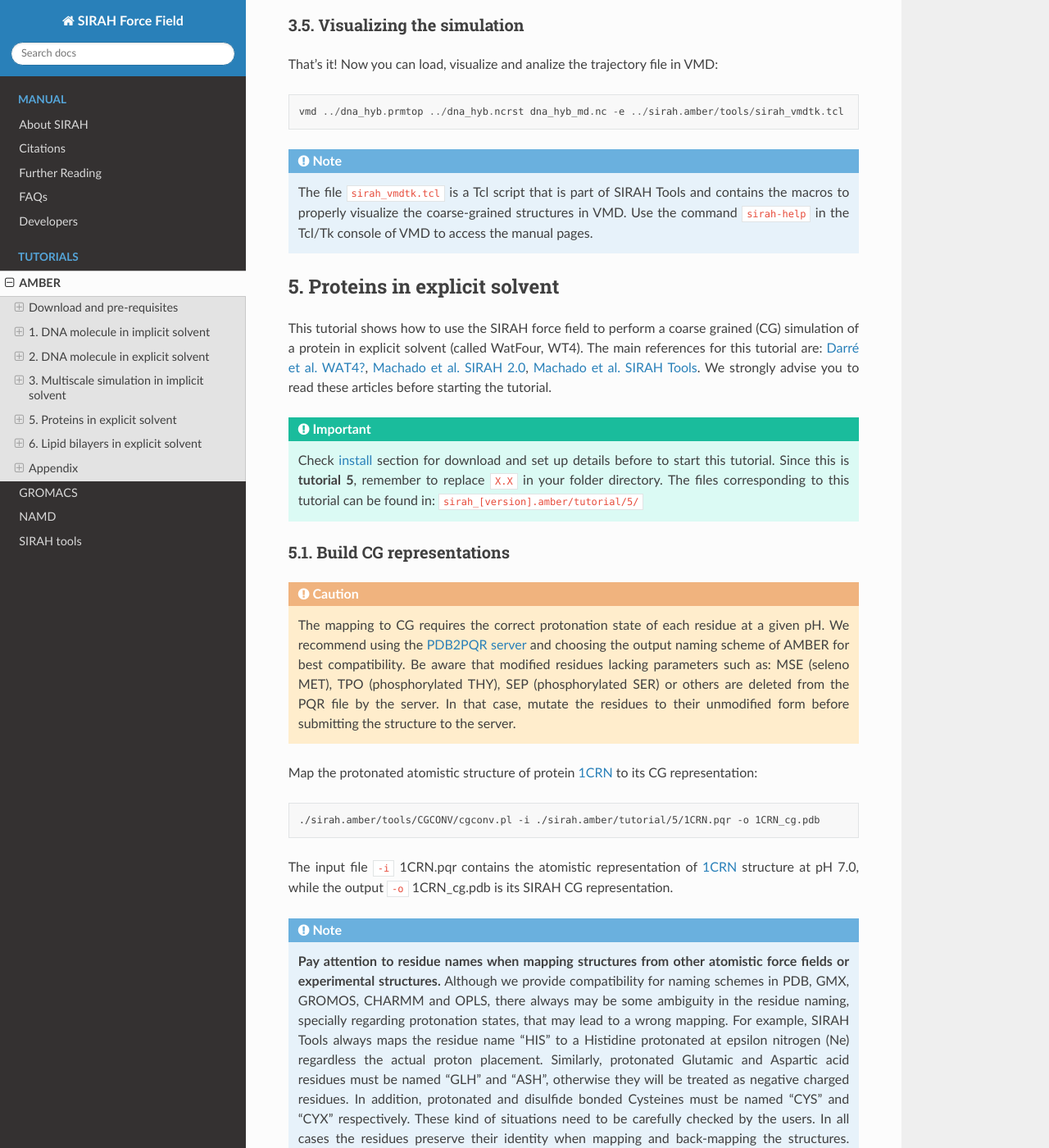
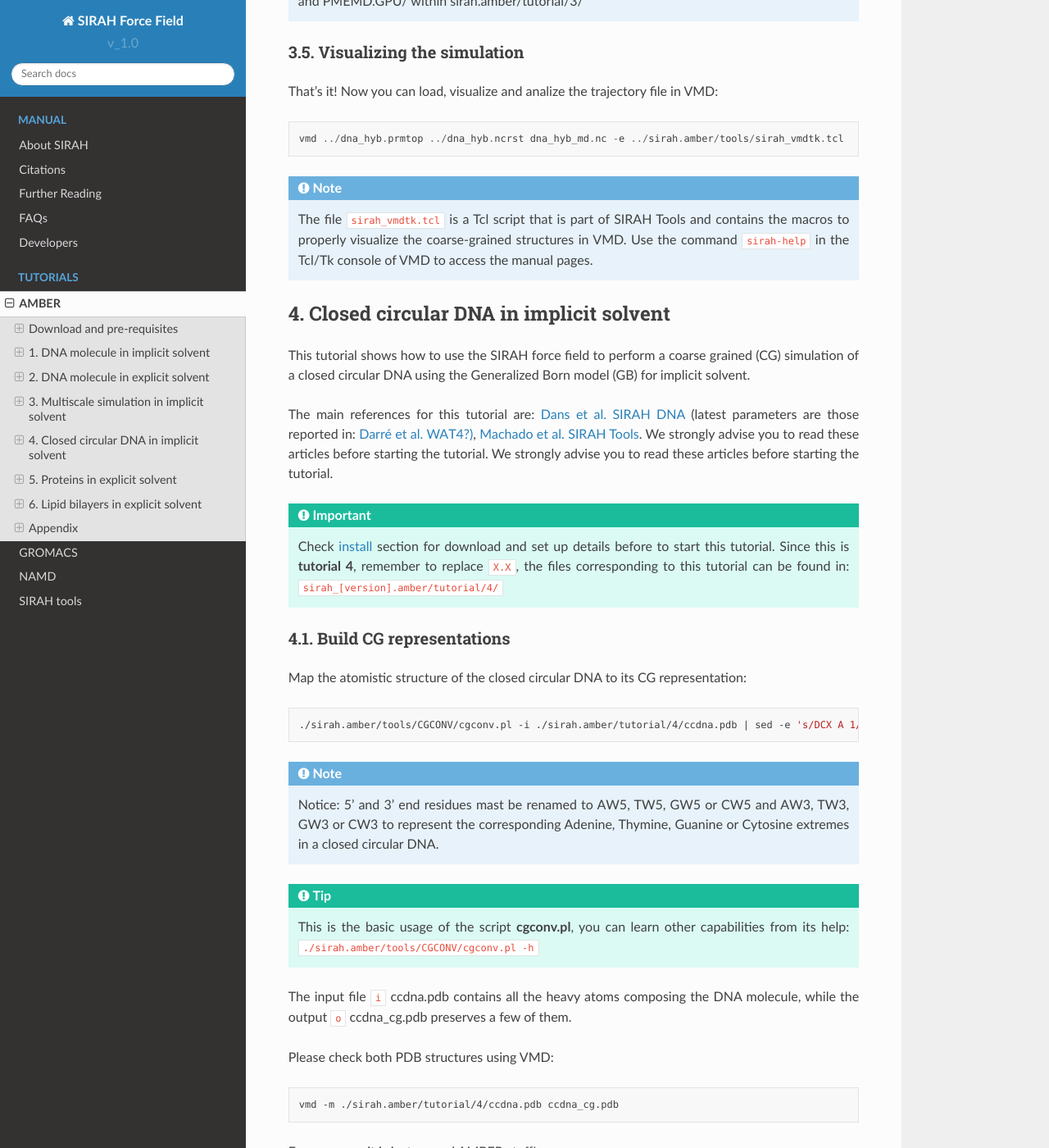
Before and after one commit to SIRAHFF/documentation, a Sphinx documentation site: the page built from docs/source/Tutorials.rst, in a window 1280 px wide and 1400 px high, scrolled down 12146 px. Shown: the whole window at 82% size. Built offline with Sphinx 7.4.7 and the Read the Docs theme 2.0.0, drawn with Linux system fonts in a browser that asks for light colours; some of the changed text lies outside the part shown.

Commit message:
tutorial 4 amber

```diff
--- a/docs/source/AMBER/Tutorial-3.rst
+++ b/docs/source/AMBER/Tutorial-3.rst
@@ -9,10 +9,8 @@ Generalized Born model (GB).
 The main references for this tutorial are: `All-atoms/CG DNA <https://pubs.rsc.org/en/Content/ArticleLanding/2011/CP/c1cp21248f>`_ and `SIRAH Tools <https://academic.oup.com/bioinformatics/article/32/10/1568/1743152>`_. We strongly advise you to read these articles before starting the tutorial.
 
 
-.. figure:: ../../images/Tuto3.jpeg
-   :align: center
-   :width: 100%
-
+.. figure:: /../images/Tuto3.png
+   :alt: map to buried treasure
 
    **Figure 1.** Promoter region of HIV-1. The TATA box is highlighted in orange, while base pairs at 0.7nm of TBP are colored in yellow.
 
--- /dev/null
+++ b/docs/source/AMBER/Tutorial-4.rst
@@ -0,0 +1,150 @@
+This tutorial shows how to use the SIRAH force field to perform a coarse grained (CG) simulation of a
+closed circular DNA using the Generalized Born model (GB) for implicit solvent.
+
+The main references for this tutorial are: `Dans et al. SIRAH DNA <https://pubs.acs.org/doi/abs/10.1021/ct900653p>`_ (latest parameters are those reported in: `Darré et al. WAT4?) <https://pubs.acs.org/doi/abs/10.1021/ct100379f>`_, `Machado et al. SIRAH Tools <https://academic.oup.com/bioinformatics/article/32/10/1568/1743152>`_. We strongly advise you to read these articles before starting the tutorial.  We strongly advise you to read these articles before starting the tutorial.
+
+.. important::
+
+    Check :ref:`install <Download amber>` section for download and set up details before to start this tutorial.
+    Since this is **tutorial 4**, remember to replace ``X.X``, the files corresponding to this tutorial can be found in: ``sirah_[version].amber/tutorial/4/``
+
+
+4.1. Build CG representations
+______________________________
+
+Map the atomistic structure of the closed circular DNA to its CG representation:
+
+.. code-block:: bash
+
+   ./sirah.amber/tools/CGCONV/cgconv.pl -i ./sirah.amber/tutorial/4/ccdna.pdb | sed -e 's/DCX A 1/CW5 A 1/'  -e 's/DCX B 1/CW5 B 1/' -e 's/DGX A 100/GW3 A 100/' -e 's/DGX B 100/GW3 B 100/' > ccdna_cg.pdb
+
+.. note::
+
+	Notice: 5' and 3' end residues mast be renamed to AW5, TW5, GW5 or CW5 and AW3, TW3, GW3 or CW3 to represent the corresponding Adenine, Thymine, Guanine or Cytosine extremes in a closed circular DNA.
+
+.. tip::
+
+    This is the basic usage of the script **cgconv.pl**, you can learn other capabilities from its help:
+    ``./sirah.amber/tools/CGCONV/cgconv.pl -h``
+
+The input file ``i`` ccdna.pdb contains all the heavy atoms composing the DNA molecule, while the output ``o`` ccdna_cg.pdb preserves a few of them.
+
+Please check both PDB structures using VMD:
+
+.. code-block:: bash
+
+	vmd -m ./sirah.amber/tutorial/4/ccdna.pdb ccdna_cg.pdb
+
+From now on it is just normal AMBER stuff!
+
+4.2. Prepare LEaP
+__________________
+
+Use a text editor to create the file ``gensystem.leap`` including the following lines:
+
+.. code-block:: console
+
+	# Load SIRAH force field
+	addPath ./sirah.amber
+	source leaprc.sirah
+
+	# Load model
+	dna = loadpdb ccdna_cg.pdb
+
+	# Make a covalent closed circular DNA
+	bond dna.1.PX dna.100.C1X
+	bond dna.101.PX dna.200.C1X
+
+	# Save Parms
+	saveAmberParmNetcdf dna ccdna_cg.prmtop ccdna_cg.ncrst
+
+	# EXIT
+	quit
+
+4.3. Run LEaP
+______________
+
+Run the LEAP application to generate the molecular topology and initial coordinate files:
+
+.. code-block:: bash
+
+    tleap -f gensystem.leap
+
+.. caution::
+
+    Warning messages about long, triangular or square bonds in ``leap.log`` file are fine and
+    expected due to the CG topology.
+
+This should create a topology file ``ccdna_cg.prmtop`` and a coordinate file ``ccdna_cg.ncrst``.
+
+Use VMD to check how the CG model looks like:
+
+.. code-block::
+
+	vmd ccdna_cg.prmtop ccdna_cg.ncrst -e ./sirah.amber/tools/sirah_vmdtk.tcl
+
+
+.. tip::
+
+    VMD assigns default radius to unknown atom types, the script ``sirah_vmdtk.tcl`` sets the right
+    ones. It also provides a kit of useful selection macros, coloring methods and backmapping utilities.
+    Use the command ``sirah_help`` in the Tcl/Tk console of VMD to access the manual pages.
+
+4.4. Run the simulation
+________________________
+
+Make a new folder for the run:
+
+.. code-block:: bash
+
+    mkdir -p run; cd run
+
+The folder ``sirah.amber/tutorial/4/CPU`` contains typical input files for energy minimization (``em_GB.in``), equilibration (``eq_GB.in``) and production (``md_GB.in``) runs. Please check carefully the input flags
+therein.
+
+.. tip::
+
+    **Some flags used in AMBER**
+
+   - ``sander``: The AMBER program for molecular dynamics simulations.
+   - ``-i``: Input file.
+   - ``-o``: Output file.
+   - ``-p``: Parameter/topology file.
+   - ``-c``: Coordinate file.
+   - ``-r``: Restart file.
+   - ``-x``: Trajectory file.
+
+**Energy Minimization:**
+
+.. code-block:: bash
+
+	sander -O -i ../sirah.amber/tutorial/4/CPU/em_GB.in -p ../ccdna_cg.prmtop -c ../ccdna_cg.ncrst -o ccdna_cg_em.out -r ccdna_cg_em.ncrst &
+
+**Equilibration:**
+
+.. code-block:: bash
+
+	sander -O -i ../sirah.amber/tutorial/4/CPU/eq_GB.in -p ../ccdna_cg.prmtop -c ccdna_cg_em.ncrst -o ccdna_cg_eq.out -r ccdna_cg_eq.ncrst -x ccdna_cg_eq.nc &
+
+**Production (100ns):**
+
+.. code-block:: bash
+
+	sander -O -i ../sirah.amber/tutorial/4/CPU/md_GB.in -p ../ccdna_cg.prmtop -c ccdna_cg_eq.ncrst -o ccdna_cg_md.out -r ccdna_cg_md.ncrst -x ccdna_cg_md.nc &
+
+.. note::
+
+    You can find example input files for CPU and GPU versions of pmemd at folders PMEMD.CPU/ and PMEMD.GPU/ within sirah.amber/tutorial/4/
+
+4.5. Visualizing the simulation
+________________________________
+
+That’s it! Now you can load, visualize and analize the trajectory file in VMD:
+
+.. code-block::
+
+	vmd ../ccdna_cg.prmtop ../ccdna_cg.ncrst ccdna_cg_md.nc -e ../sirah.amber/tools/sirah_vmdtk.tcl
+
+.. note::
+
+    The file ``sirah_vmdtk.tcl`` is a Tcl script that is part of SIRAH Tools and contains the macros to properly visualize the coarse-grained structures in VMD. Use the command ``sirah-help`` in the Tcl/Tk console of VMD to access the manual pages.
--- a/docs/source/Tutorials.rst
+++ b/docs/source/Tutorials.rst
@@ -31,15 +31,24 @@
 
 .. include:: /AMBER/Tutorial-3.rst
 
+
+4. Closed circular DNA in implicit solvent
+-----------------------------------------------
+
+.. _Tutorial 4:
+
+.. include:: /AMBER/Tutorial-4.rst
+
+
 5. Proteins in explicit solvent
-----------------------------------------------------------------
+-----------------------------------------------
 
 .. _Tutorial 5:
 
 .. include:: /AMBER/Tutorial-5.rst
 
 6. Lipid bilayers in explicit solvent
-----------------------------------------------------------------
+-----------------------------------------------
 
 .. _Tutorial 6:
 
--- a/docs/source/conf.py
+++ b/docs/source/conf.py
@@ -22,7 +22,9 @@ copyright = '2023, BA, SL, SM'
 author = 'BA, SL, SM'
 
 # The full version, including alpha/beta/rc tags
-release = '0.1'
+
+version = 'v_1.0'
+release = 'v_1.0'
 
 
 # -- General configuration ---------------------------------------------------
```
